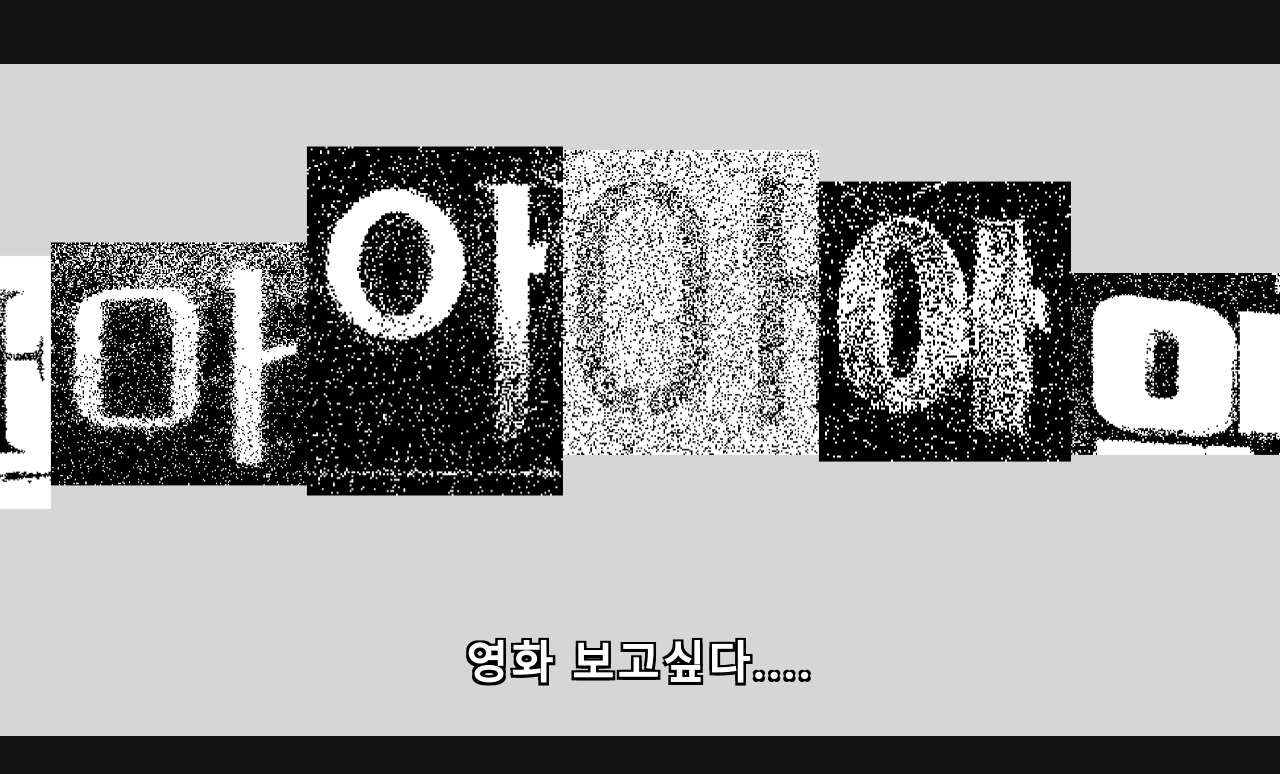
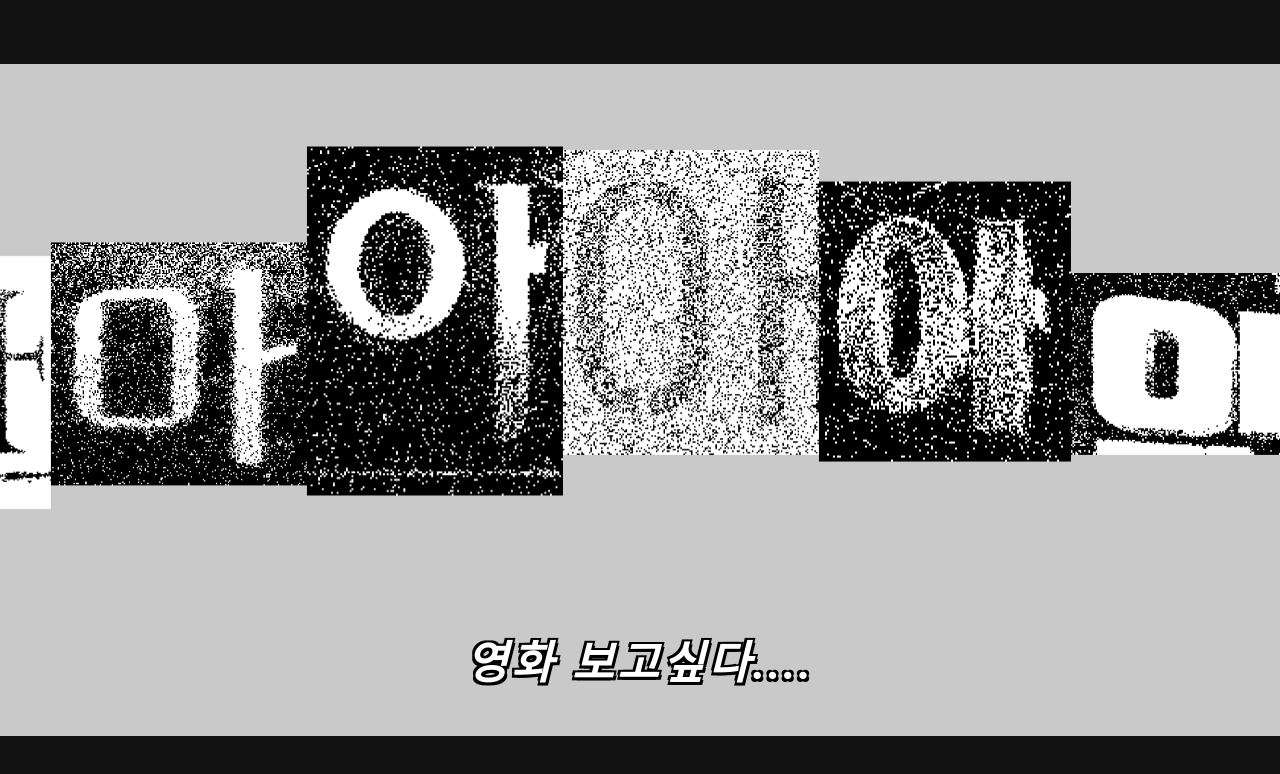
Before and after one commit to SaeinPark/AAAAAA, a plain HTML site: page index.html in a window 1280 px wide. Shown: the top 774 px of the page. Drawn offline with Linux system fonts and the light colour scheme; a web font is replaced by a local one.

Commit message:
Add files via upload

```diff
--- a/styles.css
+++ b/styles.css
@@ -6,7 +6,7 @@ body {
     align-items: center;
     min-height: 100vh;
     position: relative; /* 레터박스와 콘텐츠를 겹칠 수 있도록 설정 */
-    background-color: #d6d6d6; /* 배경 검정 */
+    background-color: #c9c9c9; /* 배경 검정 */
     overflow: hidden; /* 화면 밖 콘텐츠 숨김 */
 }
 
@@ -92,6 +92,7 @@ body::after {
         -2.5px 2.5px 0 black,  /* 왼쪽 아래 그림자 */
         2.5px -2.5px 0 black;  /* 오른쪽 위 그림자 */
     letter-spacing: 4px;
+    font-style: oblique;
 }
 
 .text-box {
```
